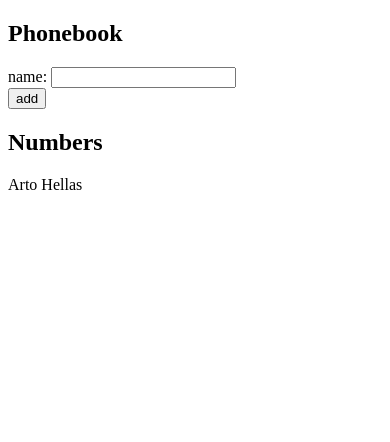
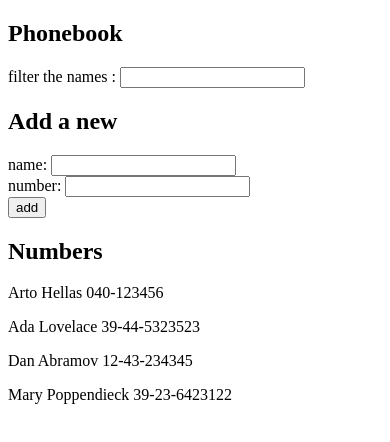
Before and after one commit to RatanNarayanHegde/phonebook, a React (Create React App) app: page / in a window 390 px wide. Shown: the top 442 px of the page. Built offline with nearby package versions, Linux system fonts and the light colour scheme.

Commit message:
add phonebook, filter and refractor code

```diff
--- a/src/App.js
+++ b/src/App.js
@@ -1,11 +1,69 @@
 import { useState } from "react";
 
+const Filter = ({ handleChange, value }) => {
+  return (
+    <div>
+      filter the names : <input onChange={handleChange} value={value} />
+    </div>
+  );
+};
+
+const PersonForm = ({
+  onSubmit,
+  handleNameChange,
+  handleNumberChange,
+  newName,
+  newNumber,
+}) => {
+  return (
+    <form onSubmit={onSubmit}>
+      <div>
+        name: <input onChange={handleNameChange} value={newName} />
+      </div>
+      <div>
+        number: <input onChange={handleNumberChange} value={newNumber} />
+      </div>
+      <div>
+        <button type="submit">add</button>
+      </div>
+    </form>
+  );
+};
+
+const Person = ({ person }) => {
+  return (
+    <p>
+      {person.name} {person.number}
+    </p>
+  );
+};
+
+const Persons = ({ persons }) => {
+  return persons.map((person) => <Person key={person.name} person={person} />);
+};
+
 const App = () => {
-  const [persons, setPersons] = useState([{ name: "Arto Hellas" }]);
+  const [persons, setPersons] = useState([
+    { name: "Arto Hellas", number: "040-123456", id: 1 },
+    { name: "Ada Lovelace", number: "39-44-5323523", id: 2 },
+    { name: "Dan Abramov", number: "12-43-234345", id: 3 },
+    { name: "Mary Poppendieck", number: "39-23-6423122", id: 4 },
+  ]);
   const [newName, setNewName] = useState("");
+  const [newNumber, setNewNumber] = useState("");
+  const [nameFilter, setNameFilter] = useState("");
+
+  const handleNameFilterChange = (event) => {
+    const filter = event.target.value.toLowerCase();
+    setNameFilter(filter);
+  };
 
   const handleNameChange = (event) => {
     setNewName(event.target.value);
+  };
+
+  const handleNumberChange = (event) => {
+    setNewNumber(event.target.value);
   };
 
   const handleAddName = (event) => {
@@ -14,30 +72,36 @@ const App = () => {
     if (found) {
       alert(` ${newName} is already present`);
       setNewName("");
+      setNewNumber("");
       return;
     }
     const nameObject = {
       name: newName,
+      number: newNumber,
     };
     setPersons(persons.concat(nameObject));
     setNewName("");
+    setNewNumber("");
   };
+
+  const personsToDisplay = persons.filter((person) =>
+    person.name.toLowerCase().includes(nameFilter)
+  );
 
   return (
     <div>
       <h2>Phonebook</h2>
-      <form onSubmit={handleAddName}>
-        <div>
-          name: <input onChange={handleNameChange} value={newName} />
-        </div>
-        <div>
-          <button type="submit">add</button>
-        </div>
-      </form>
+      <Filter handleChange={handleNameFilterChange} value={nameFilter} />
+      <h2>Add a new</h2>
+      <PersonForm
+        onSubmit={handleAddName}
+        handleNameChange={handleNameChange}
+        handleNumberChange={handleNumberChange}
+        newName={newName}
+        newNumber={newNumber}
+      />
       <h2>Numbers</h2>
-      {persons.map((person) => (
-        <p key={person.name}>{person.name}</p>
-      ))}
+      <Persons persons={personsToDisplay} />
     </div>
   );
 };
```
